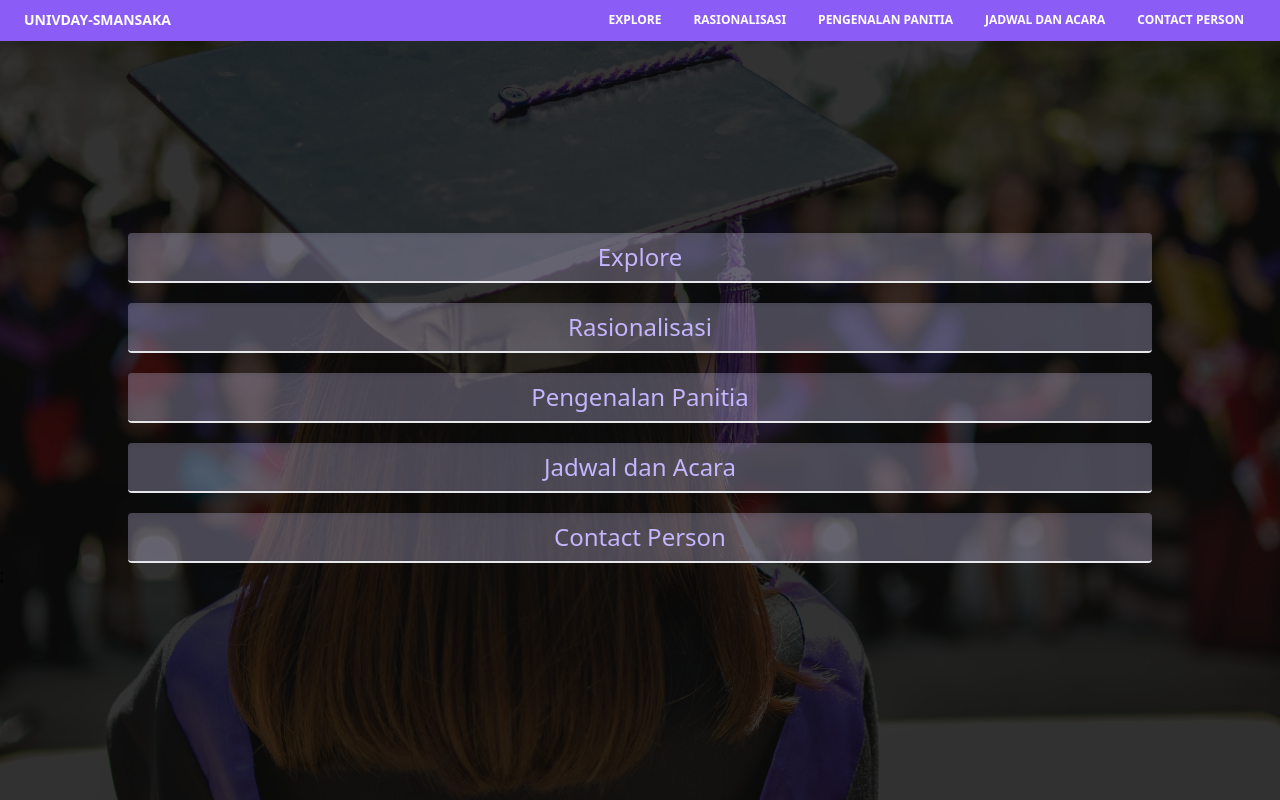
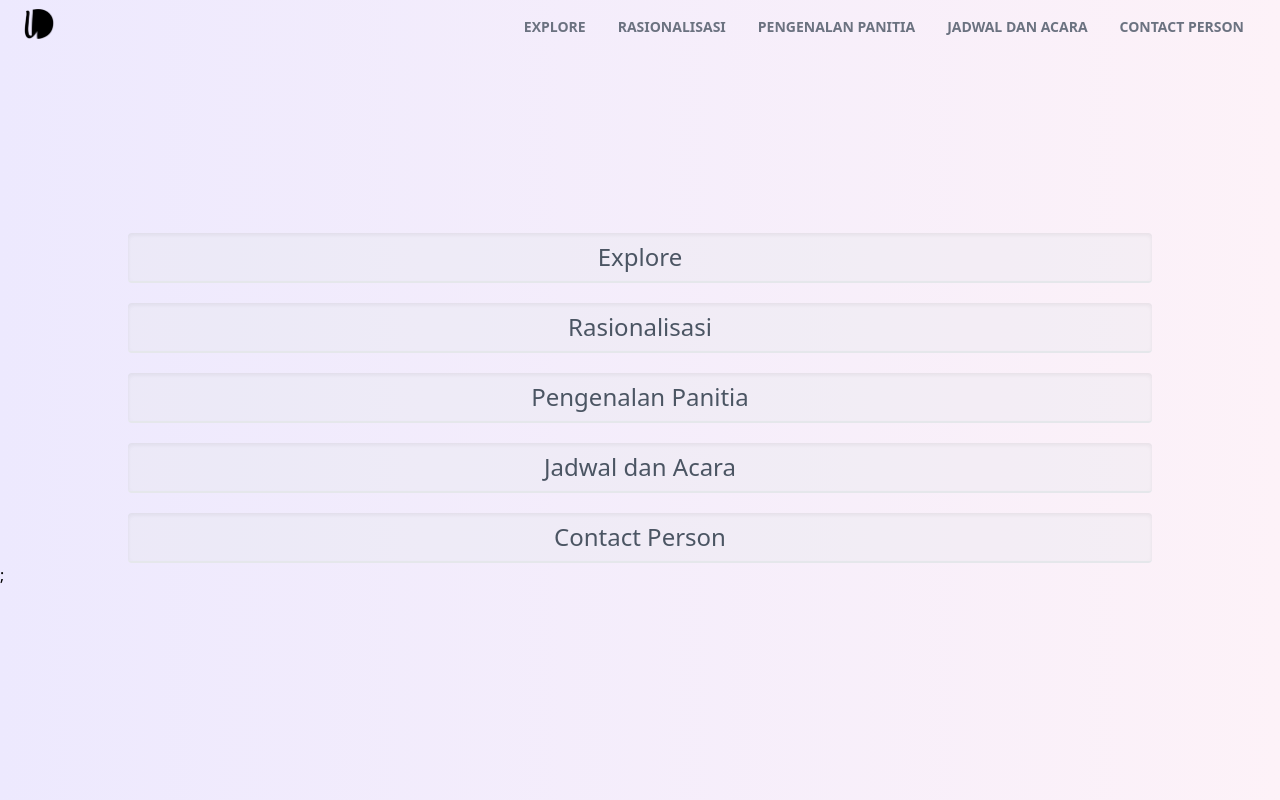
Before and after one commit to adityacaturputra/your-school-univday, a Next.js app: page / in a window 1280 px wide. Built offline with nearby package versions, Linux system fonts and the light colour scheme.

Commit message:
flat design rombak besar besaran di bagian style dan layout

```diff
--- a/pages/_app.tsx
+++ b/pages/_app.tsx
@@ -5,9 +5,8 @@ import type { AppProps } from 'next/app';
 function MyApp({ Component, pageProps }: AppProps) {
 
   return (
-
-    <div className="h-screen bg-hero bg-center bg-cover">
-      <div className={'h-screen bg-opacity-80 bg-black flex flex-col justify-center'}>
+    <div className="h-screen bg-gradient-to-r from-purple-100 to-pink-50 bg-center bg-cover">
+      <div className={'h-screen flex flex-col justify-center'}>
         <Navbar/>
         <Component {...pageProps} />;
       </div>
--- a/pages/explore.tsx
+++ b/pages/explore.tsx
@@ -2,7 +2,7 @@ import type { NextPage } from 'next';
 import Head from 'next/head';
 import { useState, useEffect, useRef} from 'react';
 import Fade from 'react-reveal/Fade';
-import { University} from '../src/types/UniversityTable';
+import { University} from '../src/types/University';
 import Logos from '../src/components/molecules/Logos';
 import Contents from '../src/components/molecules/Contents';
 import Heading from '../src/components/molecules/Heading';
--- a/pages/start.tsx
+++ b/pages/start.tsx
@@ -19,8 +19,8 @@ const Start: NextPage = () => {
         <title>Univday | Index</title>
       </Head>
       <Fade>
-        <p className="text-center text-white text-4xl pb-10">Selamat Datang di <span className="text-purple-400">your-school-univday</span></p>
-        <p className="text-white text-xl lg:px-48 md:px-20 px-5">
+        <p className="text-center text-gray-800 text-4xl pb-10">Selamat Datang di <span className="text-purple-400">your-school-univday</span></p>
+        <p className="text-gray-800 text-xl lg:px-48 md:px-20 px-5">
             Kami para alumni sangat peduli dengan masa depan adik adik kami, maka dengan itu kami membuat web ini sebagai sarana untuk berbagi kepada adek adek kami mengenai pengalaman kami yang sudah terjun di kampus. Semoga dengan dibuatnya web ini harapan besarnya adalah adik adik tidak kebingungan lagi akan memilih universitas mana dan akan mempertimbangkan hal tersebut secara baik baik.
         </p>
         <Button title="Explore your University now" className="text-center mt-10 mx-10 flex justify-center" onClick={ () => handleButtonClicked()} />
--- a/src/components/atoms/Button.tsx
+++ b/src/components/atoms/Button.tsx
@@ -8,7 +8,7 @@ const Button : React.FC<Props> = ({title, onClick, className}) => {
 
   return (
     <div className={className} onClick={onClick}>
-      <button className="w-auto hover:text-purple-600 text-purple-300 p-2 border-b-2 hover:border-purple-600 bg-purple-200 rounded bg-opacity-30 hover:bg-opacity-100 text-2xl transition duration-500 ease-in-out shadow-inner block min-w-full">{title}</button>
+      <button className="w-auto text-gray-600 hover:text-gray-800 p-2 border-b-2 hover:border-gray-600 bg-gray-200 rounded bg-opacity-30 hover:bg-opacity-100 text-2xl transition duration-500 ease-in-out shadow-inner block min-w-full">{title}</button>
     </div>
   );
 };
--- a/src/components/molecules/Contents.tsx
+++ b/src/components/molecules/Contents.tsx
@@ -1,5 +1,5 @@
 import HTMLReactParser from 'html-react-parser';
-import { University, Content} from '../../types/UniversityTable';
+import { University, Content} from '../../types/University';
 
 
 interface Props {
@@ -10,12 +10,12 @@ interface Props {
 const Contents : React.FC<Props> = ({data, currentIndex}) => {
 
   return (
-    <div className="h-[108vh] relative">
-      <div className="flex flex-wrap justify-evenly scrollup max-h-[100%] overflow-y-auto overflow-x-hidden md:pt-[22vh] pt-[16vh] pb-[14vh] md:pb-[6vh]">
+    <div className="h-[108vh] relative container mx-auto">
+      <div className="scrollup max-h-[100%] overflow-y-auto overflow-x-hidden pt-[16vh] pb-[14vh] md:pb-[6vh]">
         {
           data[currentIndex].contentId.map((konten: Content) => (
-            <div key={konten._id} className="max-w-lg md:max-h-96 overflow-auto bg-white bg-opacity-90 my-4 mx-1 p-3 rounded scrollup">
-              <h1 className="text-xl text-center font-bold mb-3">{konten.name}</h1>
+            <div key={konten._id} className=" overflow-auto bg-gradient-to-r from-purple-50 to-pink-50 my-4 mb-36 mx-3 p-3 rounded scrollup">
+              <h1 className="text-xl font-bold mb-3 text-gray-700">{konten.name}</h1>
               <div className='ck-content'>
                 {HTMLReactParser(konten.jeroanKonten)}
               </div>
--- a/src/components/molecules/Heading.tsx
+++ b/src/components/molecules/Heading.tsx
@@ -8,7 +8,7 @@ interface Props {
 const Heading : React.FC<Props> = ({title, animation}) => {
 
   return (
-    <h1 className="text-lg text-center bg-white bg-opacity-80 text-black font-semibold min-w-full fixed top-[41px] md:bottom-0 md:top-auto">
+    <h1 className="text-2xl font-bold text-center bg-gradient-to-r from-purple-100 to-white-100 text-gray-700 min-w-full fixed top-[46px]">
       <Fade when={animation}>
         {title}
       </Fade>
--- a/src/components/molecules/Logos.tsx
+++ b/src/components/molecules/Logos.tsx
@@ -1,4 +1,4 @@
-import { University} from '../../types/UniversityTable';
+import { University} from '../../types/University';
 import Fade from 'react-reveal/Fade';
 
 
@@ -11,7 +11,7 @@ interface Props {
 const Logos : React.FC<Props> = ({data, currentIndex, onClick}) => {
 
   return (
-    <div className="overflow-x-scroll overflow-y-hidden whitespace-nowrap z-10 fixed w-full bottom-0 md:bottom-auto md:top-10">
+    <div className="overflow-x-scroll overflow-y-hidden whitespace-nowrap z-10 fixed w-full bottom-0">
       {data.map((university: University, index: number) => (
         <>
           <Fade right delay={50*index} key={university._id} when={index !== currentIndex}>
--- a/src/components/molecules/NavBar.tsx
+++ b/src/components/molecules/NavBar.tsx
@@ -1,5 +1,6 @@
 import { useRouter } from 'next/dist/client/router';
 import React, { useState } from 'react';
+import Link from 'next/link';
 
 const links = [
   {
@@ -44,21 +45,21 @@ export default function Navbar() {
   };
   return (
     <>
-      <nav className="flex flex-wrap items-center justify-between px-2 py-[1px] bg-purple-500 mb-3 fixed top-0 z-20 w-screen">
+      <nav className="flex flex-wrap items-center justify-between px-2 py-[1px] bg-gradient-to-r from-purple-100 to-white-100 mb-3 fixed top-0 z-20 w-screen">
         <div className="container px-4 mx-auto flex flex-wrap items-center justify-between">
           <div className="w-full relative flex justify-between lg:w-auto lg:static lg:block lg:justify-start">
-            <a
-              className="text-sm font-bold leading-relaxed inline-block mr-4 py-2 whitespace-nowrap uppercase text-white"
-              href="#pablo"
-            >
-                Univday-Smansaka
-            </a>
+            <Link href="/">
+              <a
+                className="text-lg font-bold leading-relaxed inline-block mr-4 py-2 whitespace-nowrap uppercase text-gray-700"
+              >
+                <img src='./images/univday-logo.png' width={30} />
+              </a>
+            </Link>
             <button
-              className="text-white cursor-pointer text-xl leading-none px-3 py-1 border border-solid rounded-full  block lg:hidden outline-none focus:outline-none"
+              className="cursor-pointer text-xl leading-none my-1 px-3 py-1 border-solid border-8 rounded-full  block lg:hidden outline-none focus:outline-none"
               type="button"
               onClick={() => setNavbarOpen(!navbarOpen)}
             >
-              <i className="fas fa-bars"></i>
             </button>
           </div>
           <div
@@ -70,13 +71,13 @@ export default function Navbar() {
           >
             <ul className="flex flex-col lg:flex-row list-none lg:ml-auto">
               {
-                links.map((link, index) => (
+                links.map((link) => (
                   <li className="nav-item" key={link.name}>
                     <a
-                      className="px-3 py-2 flex items-center text-xs uppercase font-bold leading-snug text-white hover:opacity-75"
+                      className="px-3 py-2 flex items-center text-xs uppercase font-bold leading-snug text-gray-500 hover:opacity-75"
                       onClick={handleButtonClicked(link.href, link.isExternal)}
                     >
-                      <i className="fab fa-facebook-square text-lg leading-lg text-white opacity-75"></i><span className="ml-2 cursor-pointer">{link.name}</span>
+                      <span className="ml-2 cursor-pointer text-sm">{link.name}</span>
                     </a>
                   </li>
                 ))
```
Also changed, not shown: pages/schedule.tsx (+7 -7 lines), public/images/univday-logo.png (added), src/types/University.ts (renamed from src/types/UniversityTable.ts).
